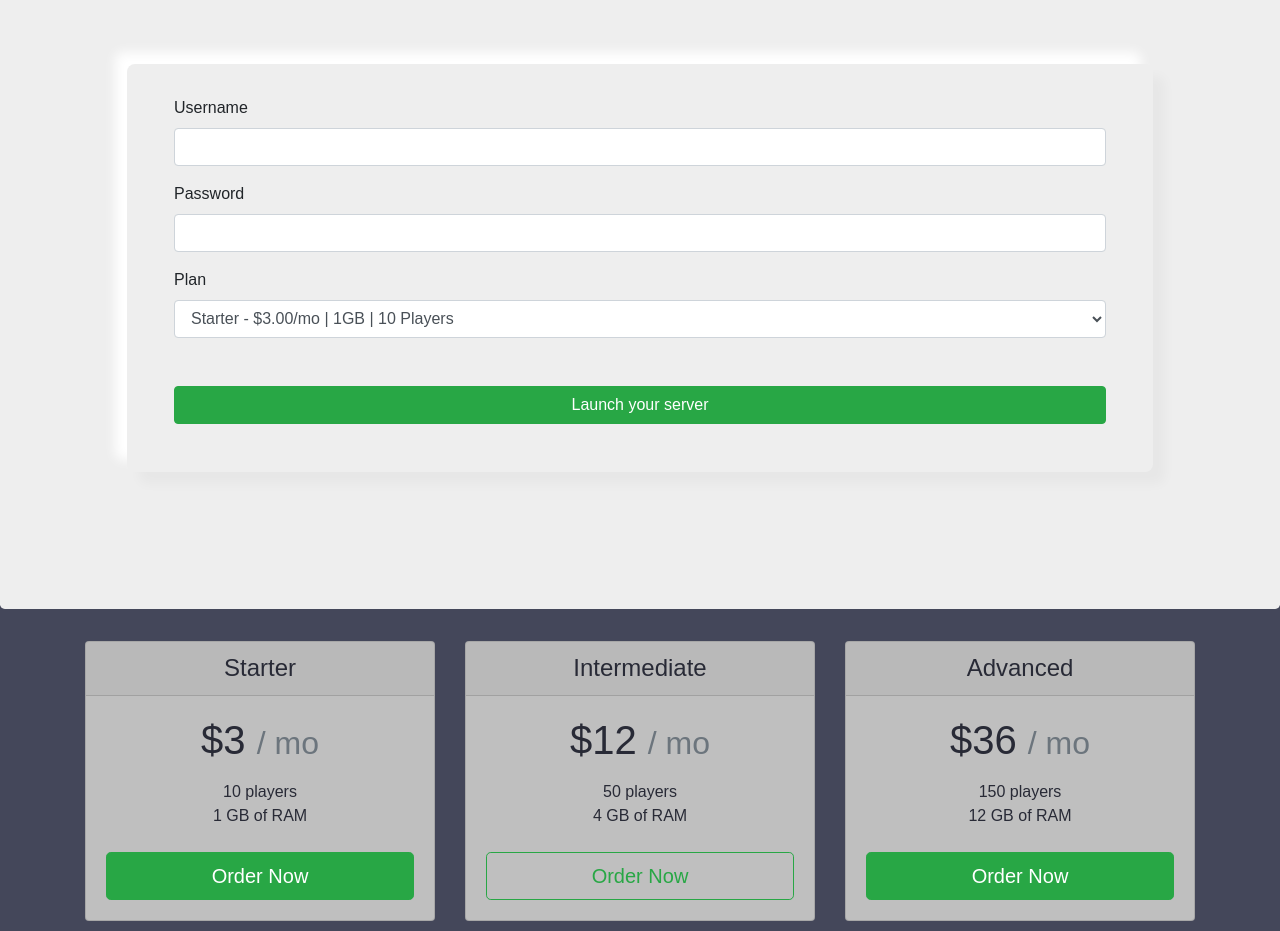
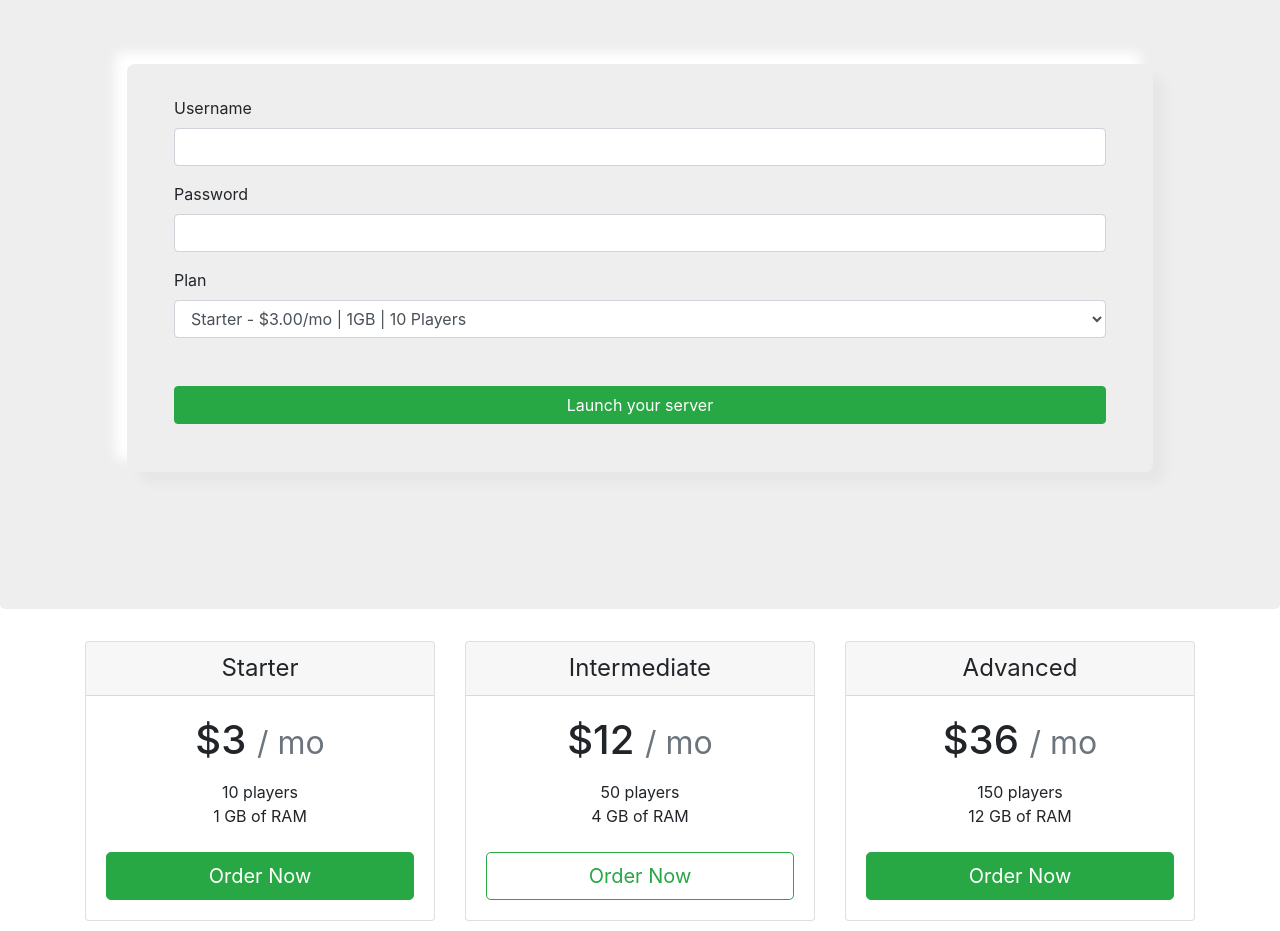
Before and after one commit to AustinWay/Minecraft-Hosting, a plain HTML site: page index.html in a window 1280 px wide. Shown: the part 150-1081 px from the top of the page. Drawn offline with nearby package versions, Linux system fonts and the light colour scheme.

Commit message:
Update style.css

```diff
--- a/style.css
+++ b/style.css
@@ -14,7 +14,6 @@ Description: Custom styling for Minecraft Hosting website
     --pink: #ff79c6;
     --cyan: #8be9fd;
     --gray: #bfbfbf;
-
     --mute-black: #44475a;
     --mute-red: #ff6e67;
     --mute-green: #5af78e;
@@ -23,35 +22,40 @@ Description: Custom styling for Minecraft Hosting website
     --mute-pink: #ff92d0;
     --mute-cyan: #9aedfe;
     --mute-gray: #f8f8f2;
-
     /* https://draculatheme.com/contribute/ */
     --background: #eeeeee;
     --currentLine: #44475a;
     --foreground: #f8f8f2;
-    --comment:	#6272a4;
+    --comment: #6272a4;
 }
 
+
 /* importing Nunito Font from Google Fonts */
-  @import url('https://fonts.googleapis.com/css2?family=Nunito&display=swap');
+
+
+/* @import url('https://fonts.googleapis.com/css2?family=Nunito&display=swap');
 
   body {
     font-family: 'Nunito', sans-serif !important;
     background-color: var(--mute-black) !important;
-}
+} */
 
-.card {
+
+/* .card {
     background-color: var(--gray);
     color: var(--black);
-}
+} */
 
 .play-container {
     padding: 2em;
     height: 90%;
     width: 90%;
     border-radius: .5em;
-    box-shadow:
-    -12px -12px 12px 0 rgba(255,255,255,1),
-    12px 12px 12px 0 rgba(0,0,0,.03);
+    box-shadow: -12px -12px 12px 0 rgba(255, 255, 255, 1), 12px 12px 12px 0 rgba(0, 0, 0, .03);
+}
+
+.green-container {
+    background-color: #28a745;
 }
 
 .text-mute-purple {
```
Lines whose indentation alone changed are shown as unchanged.
